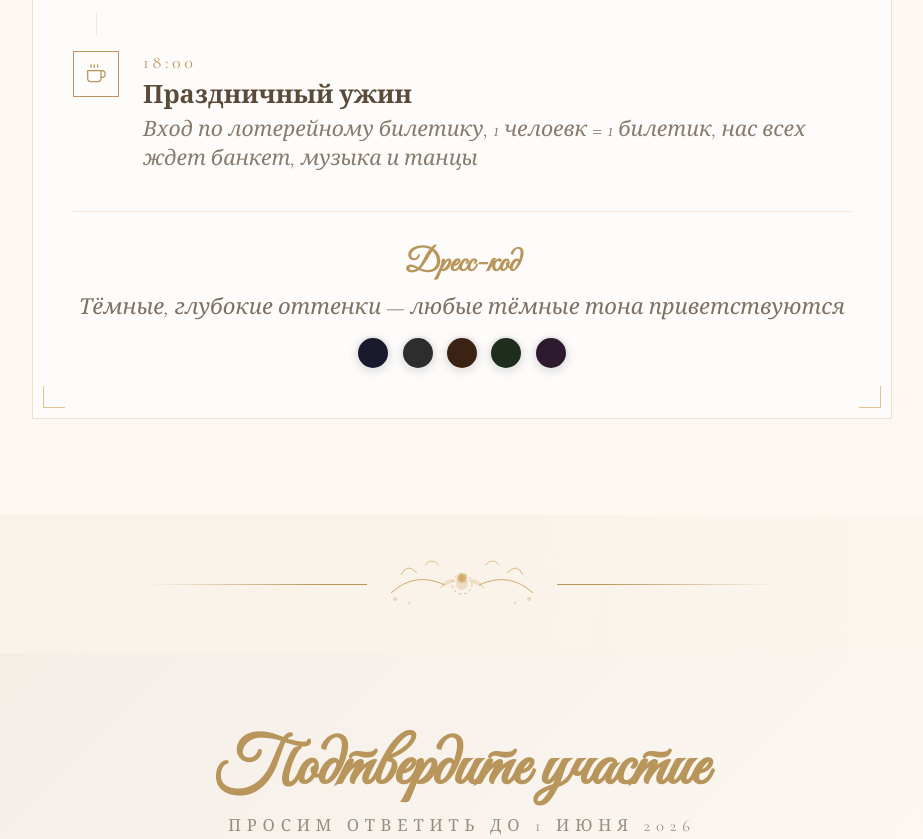
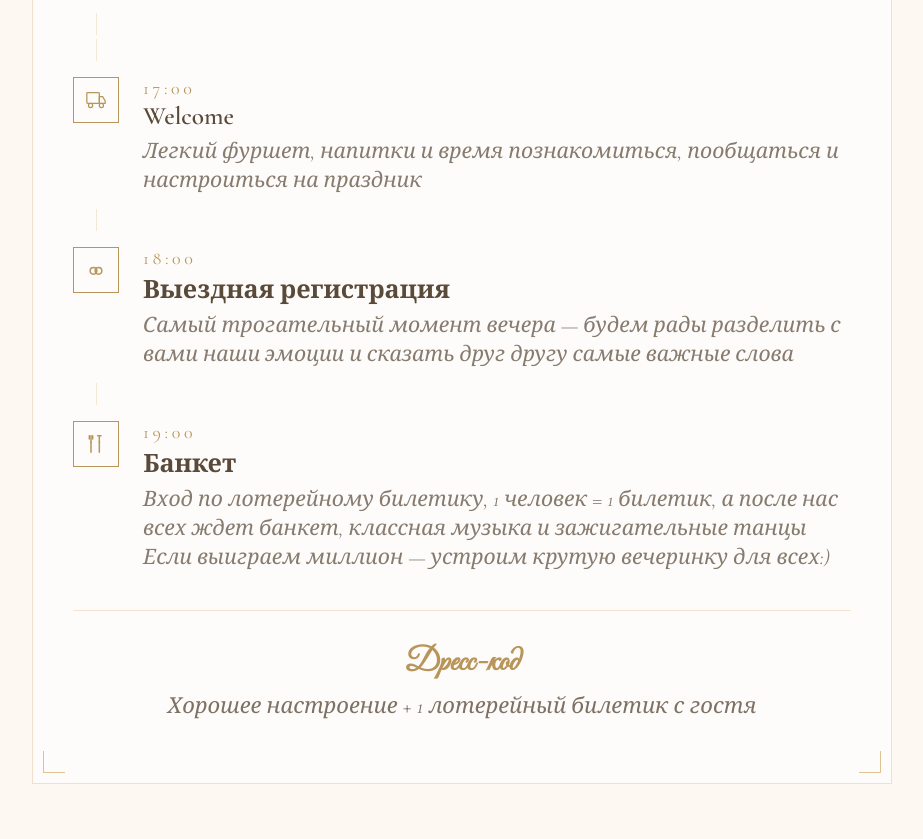
Before and after one commit to neversuptou/malkinswedding, a website built with Vite: page index.html in a window 1280 px wide. Shown: the part 1656-2495 px from the top of the page, without its empty margins (178-1101 px from the left). Built offline with nearby package versions, Linux system fonts and the light colour scheme; files whose address does not match are found by name.

Commit message:
Change timeline

```diff
--- a/index.html
+++ b/index.html
@@ -821,18 +821,62 @@
 
         <div class="tl-sep"></div>
 
+        <div class="tl-sep"></div>
+
         <div class="tl-item">
           <div class="tl-icon">
             <svg width="20" height="20" viewBox="0 0 24 24" fill="none" stroke="currentColor" stroke-width="1.5" stroke-linecap="round">
-              <path d="M18 8h1a4 4 0 010 8h-1"/><path d="M2 8h16v9a4 4 0 01-4 4H6a4 4 0 01-4-4V8z"/>
-              <line x1="6" y1="1" x2="6" y2="4"/><line x1="10" y1="1" x2="10" y2="4"/><line x1="14" y1="1" x2="14" y2="4"/>
+              <rect x="1" y="3" width="15" height="13" rx="1"/>
+              <path d="M16 8h4l3 5v3h-7V8z"/>
+              <circle cx="5.5" cy="18.5" r="2.5"/>
+              <circle cx="18.5" cy="18.5" r="2.5"/>
+            </svg>
+          </div>
+          <div class="tl-body">
+            <div class="tl-time">17:00</div>
+            <div class="tl-name">Welcome</div>
+            <div class="tl-desc">Легкий фуршет, напитки и время познакомиться, пообщаться и настроиться на праздник</div>
+          </div>
+        </div>
+
+        <div class="tl-sep"></div>
+
+        <div class="tl-item">
+          <div class="tl-icon">
+            <svg width="20" height="20" viewBox="0 0 24 24" fill="none"
+                 stroke="currentColor" stroke-width="1.8" stroke-linecap="round" stroke-linejoin="round">
+              <circle cx="9" cy="13" r="4"/>
+              <circle cx="15" cy="13" r="4"/>
             </svg>
           </div>
           <div class="tl-body">
             <div class="tl-time">18:00</div>
-            <div class="tl-name">Праздничный ужин</div>
-            <div class="tl-desc">Вход по лотерейному билетику, 1 челоевк = 1 билетик,
-              нас всех ждет банкет, музыка и танцы</div>
+            <div class="tl-name">Выездная регистрация</div>
+            <div class="tl-desc">Самый трогательный момент вечера — будем рады разделить с вами наши эмоции и сказать друг другу самые важные слова</div>
+          </div>
+        </div>
+
+        <div class="tl-sep"></div>
+
+        <div class="tl-item">
+          <div class="tl-icon">
+            <svg width="20" height="20" viewBox="0 0 24 24" fill="none"
+                 stroke="currentColor" stroke-width="1.8" stroke-linecap="round" stroke-linejoin="round">
+              <path d="M6 2v8"/>
+              <path d="M4 2v4"/>
+              <path d="M8 2v4"/>
+              <path d="M6 10v12"/>
+              <path d="M16 2v8"/>
+              <path d="M16 10v12"/>
+              <path d="M14 2h4"/>
+            </svg>
+          </div>
+          <div class="tl-body">
+            <div class="tl-time">19:00</div>
+            <div class="tl-name">Банкет</div>
+            <div class="tl-desc">Вход по лотерейному билетику, 1 человек = 1 билетик,
+              а после нас всех ждет банкет, классная музыка и зажигательные танцы
+              <br>Если выиграем миллион — устроим крутую вечеринку для всех:)</div>
           </div>
         </div>
 
@@ -840,14 +884,7 @@
 
       <div class="dresscode-block">
         <h3>Дресс-код</h3>
-        <p>Тёмные, глубокие оттенки — любые тёмные тона приветствуются</p>
-        <div class="swatches">
-          <div class="swatch" style="background:#1a1a2e;" title="Тёмно-синий"></div>
-          <div class="swatch" style="background:#2d2d2d;" title="Графитовый"></div>
-          <div class="swatch" style="background:#3b2314;" title="Тёмно-коричневый"></div>
-          <div class="swatch" style="background:#1e2d1e;" title="Тёмно-зелёный"></div>
-          <div class="swatch" style="background:#2e1a2e;" title="Баклажан"></div>
-        </div>
+        <p>Хорошее настроение + 1 лотерейный билетик с гостя</p>
       </div>
 
     </div>
```
